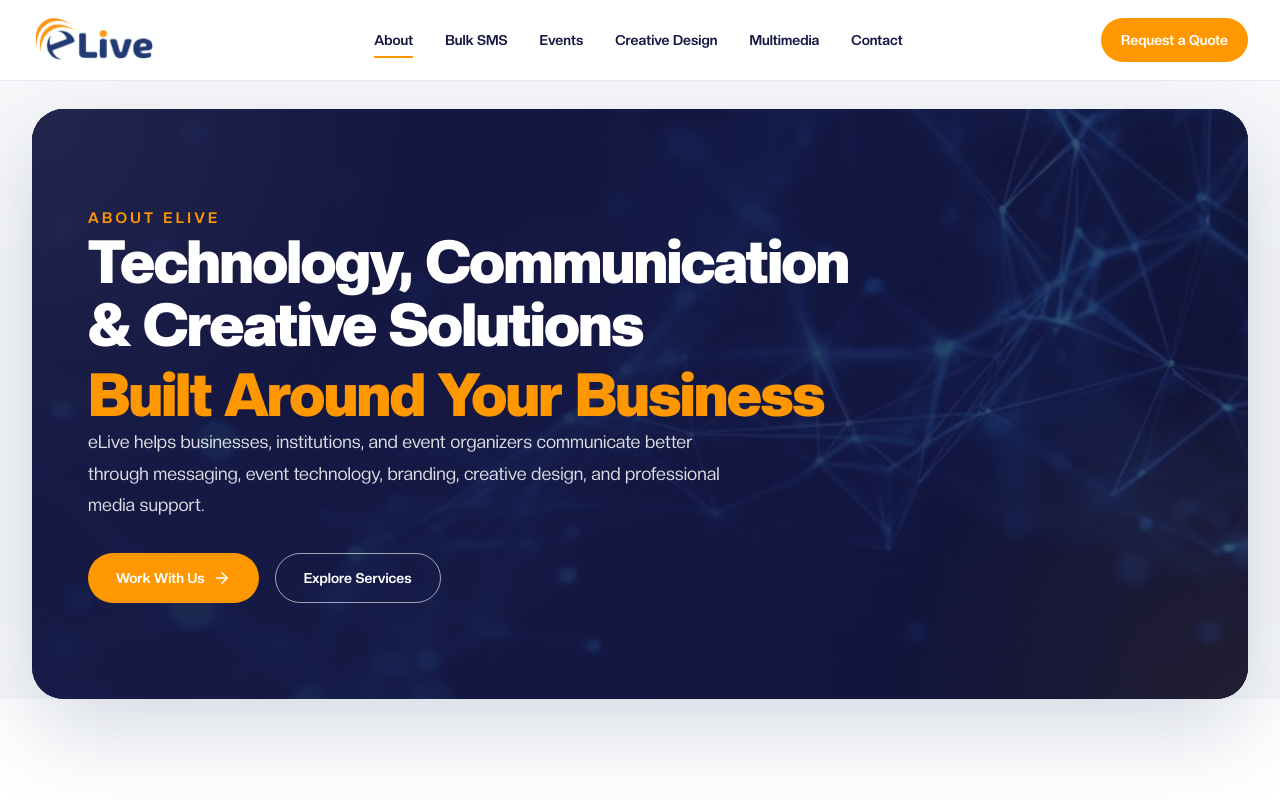
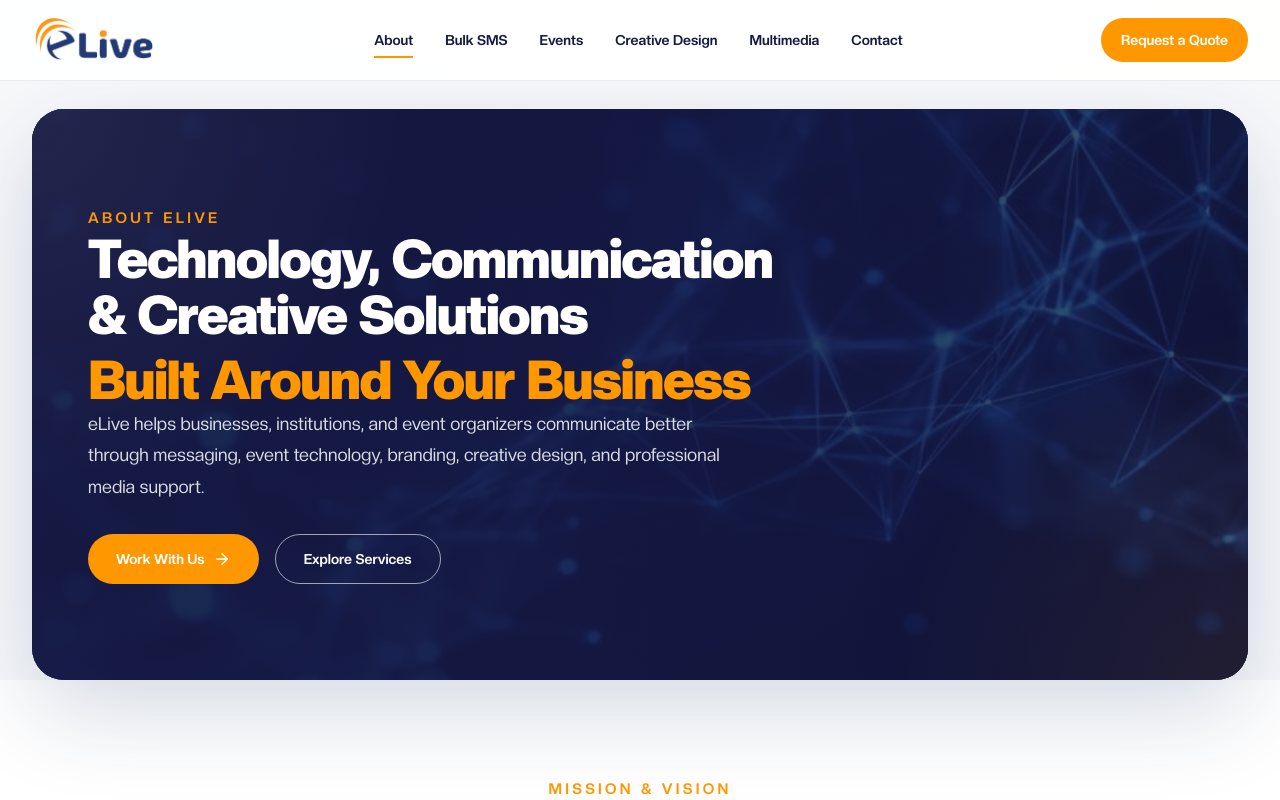
Before and after one commit to kite255/elive-website, a Next.js app: page /about in a window 1280 px wide. Shown: the top 800 px of the page. Built offline with nearby package versions, Linux system fonts and the light colour scheme.

Commit message:
Reduce About hero heading size for better balance

```diff
--- a/app/about/page.tsx
+++ b/app/about/page.tsx
@@ -260,7 +260,7 @@
 
               <motion.h1
                 variants={fadeUp}
-                className="mt-4 text-4xl font-black leading-tight md:text-5xl lg:text-[60px] lg:leading-[1.03]"
+                className="mt-4 text-[2.25rem] font-black leading-[1.05] md:text-[2.9rem] lg:text-[54px] lg:leading-[1.04]"
               >
                 <span className="block text-white">Technology, Communication & Creative Solutions</span>
                 <span className="mt-2 block text-[var(--color-elive-accent)]">
```
